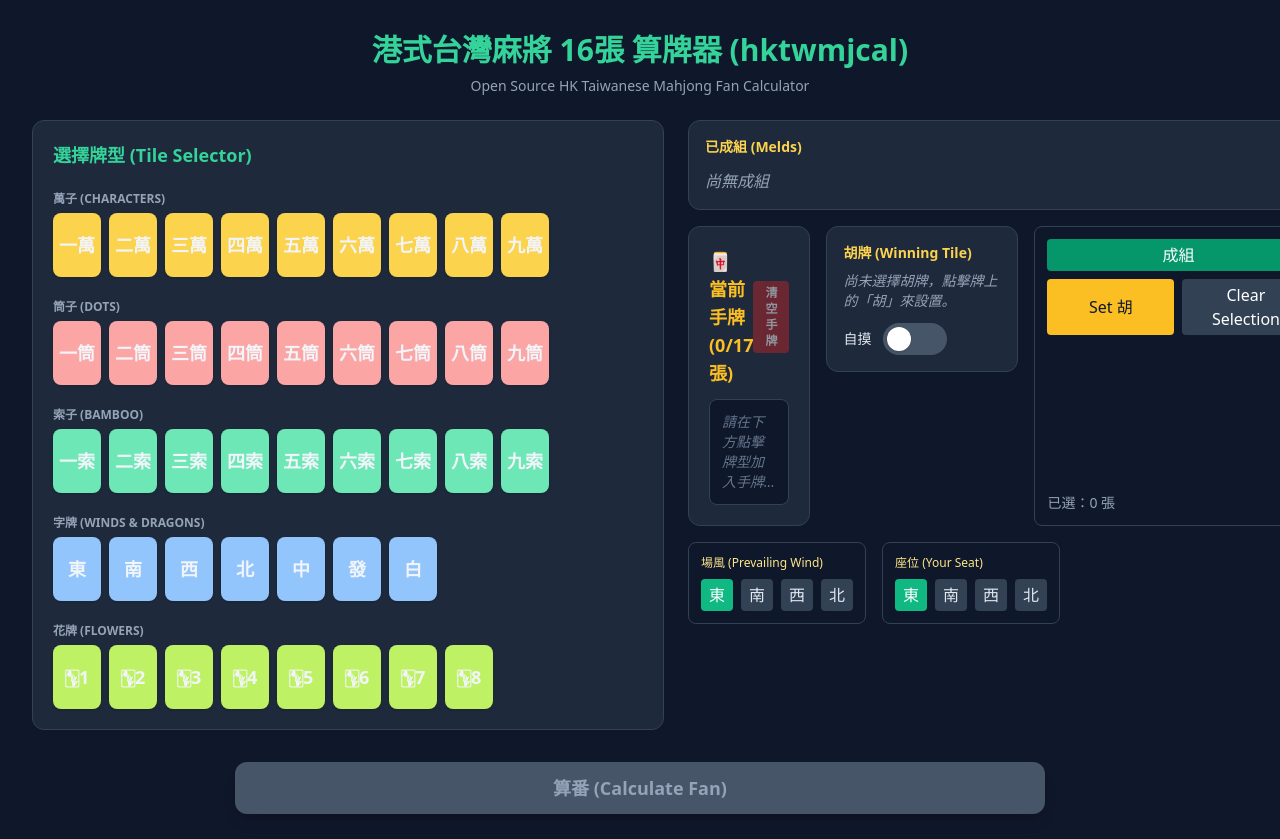
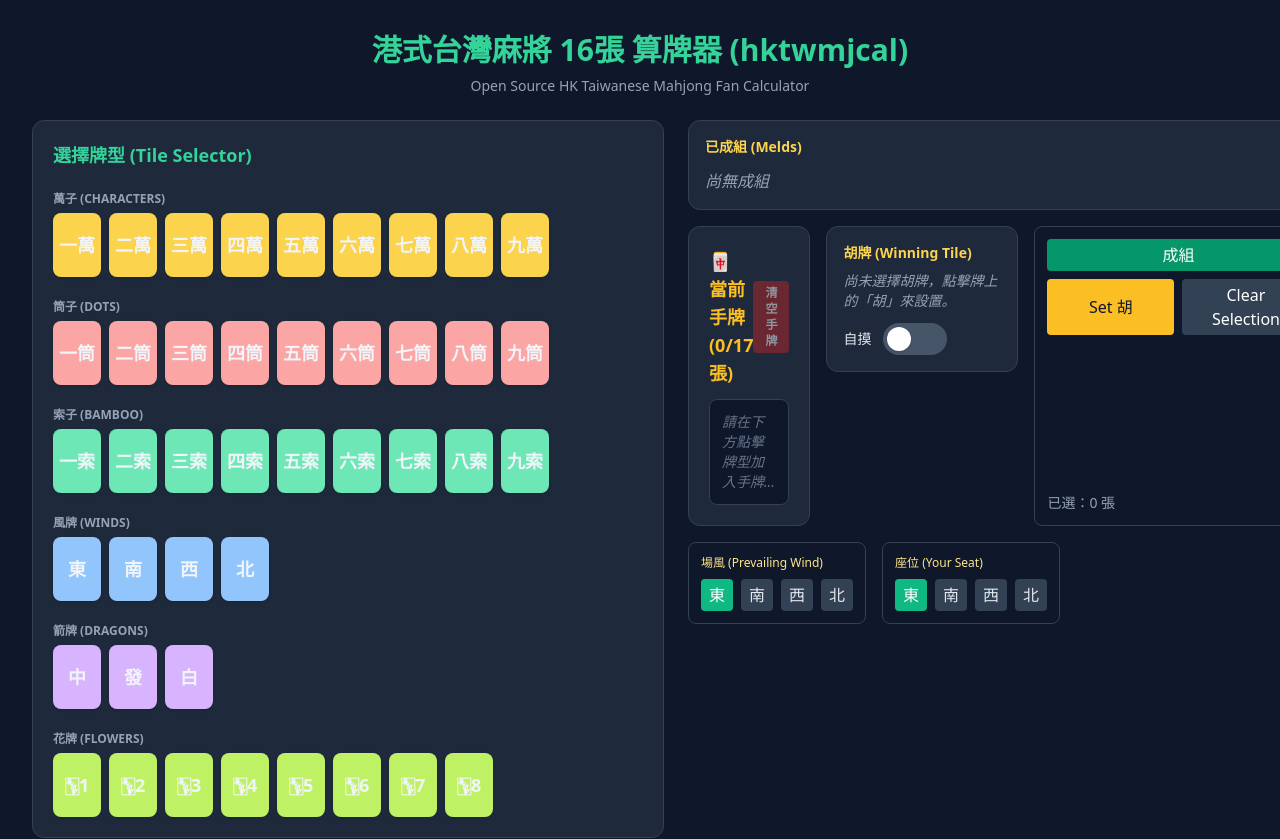
Before and after one commit to andycylam/hktwmjcal, a React (Vite) app: page / in a window 1280 px wide. Shown: the top 839 px of the page. Built offline with nearby package versions, Linux system fonts and the light colour scheme.

Commit message:
fix dragon tile

```diff
--- a/src/components/TilePicker.tsx
+++ b/src/components/TilePicker.tsx
@@ -29,10 +29,16 @@ const TILE_GROUPS: { name: string; suit: Suit; items: { val: number; label: stri
     items: [1, 2, 3, 4, 5, 6, 7, 8, 9].map(v => ({ val: v, label: `${CHINESE_NUM[v]}索` }))
   },
   {
-    name: '字牌 (Winds & Dragons)',
+    name: '風牌 (Winds)',
     suit: 'wind',
     items: [
-      { val: 1, label: '東' }, { val: 2, label: '南' }, { val: 3, label: '西' }, { val: 4, label: '北' },
+      { val: 1, label: '東' }, { val: 2, label: '南' }, { val: 3, label: '西' }, { val: 4, label: '北' }
+    ]
+  },
+  {
+    name: '箭牌 (Dragons)',
+    suit: 'dragon',
+    items: [
       { val: 5, label: '中' }, { val: 6, label: '發' }, { val: 7, label: '白' }
     ]
   },
```
